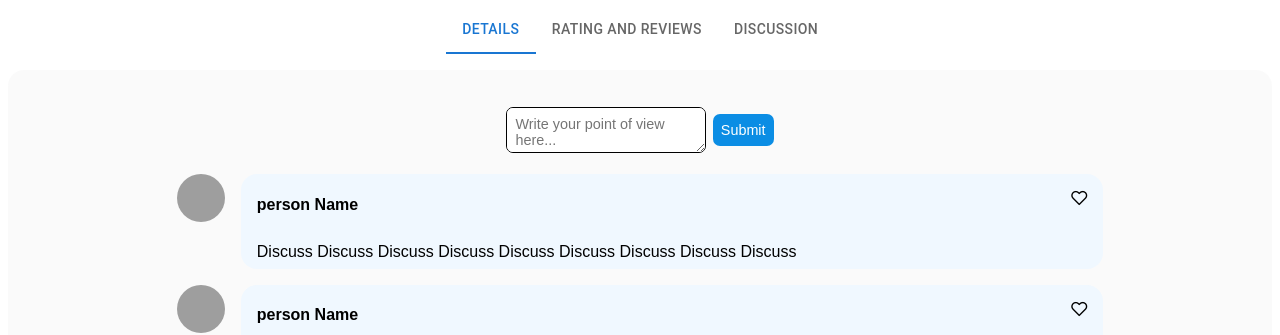
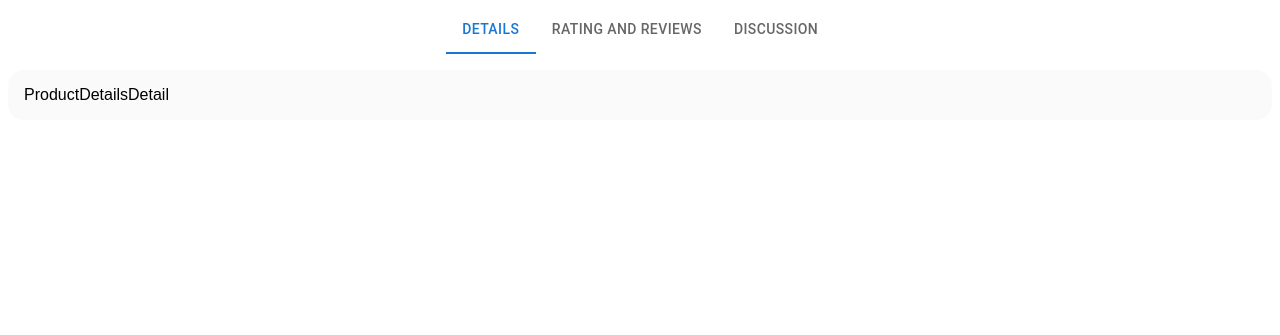
Before and after one commit to tajmalnas/Shop_It, a React (Vite) app: page / in a window 1280 px wide. Shown: the part 482-817 px from the top of the page. Built offline with nearby package versions, Linux system fonts and the light colour scheme; grey boxes are pictures that could not be loaded; a web font is replaced by a local one.

Commit message:
added logic to tabs section

```diff
--- a/src/components/ProductDetailComponents/ProductDiscussion/ProductDisscussion.jsx
+++ b/src/components/ProductDetailComponents/ProductDiscussion/ProductDisscussion.jsx
@@ -6,7 +6,7 @@ const ProductDisscussion = () => {
         <div className="discussion-upper">
             <form>
                 <div className='review-2'>
-                  <textarea placeholder='Write your point of view here...'></textarea>
+                  <textarea placeholder='discuss here...'></textarea>
                   <button>Submit</button>
                 </div>
             </form>
--- a/src/pages/ProductDetailPage/ProductDesignPage.jsx
+++ b/src/pages/ProductDetailPage/ProductDesignPage.jsx
@@ -4,13 +4,19 @@ import Box from '@mui/material/Box';
 import Tabs from '@mui/material/Tabs';
 import Tab from '@mui/material/Tab';
 import { useState } from "react";
-// import ProductDetailsDetail from "../../components/ProductDetailComponents/ProductDetailsDetail/ProductDetailsDetail";
-// import RatingAndReview from "../../components/ProductDetailComponents/RatingAndReview/RatingAndReview";
+import ProductDetailsDetail from "../../components/ProductDetailComponents/ProductDetailsDetail/ProductDetailsDetail";
+import RatingAndReview from "../../components/ProductDetailComponents/RatingAndReview/RatingAndReview";
 import ProductDisscussion from "../../components/ProductDetailComponents/ProductDiscussion/ProductDisscussion";
+
+const tabOptions = [
+    { label: "Details", component: <ProductDetailsDetail /> },
+    { label: "Rating and Reviews", component: <RatingAndReview /> },
+    { label: "Discussion", component: <ProductDisscussion /> },
+];
+
 const ProductDesignPage = () => {
 
     const [value, setValue] = useState(0);
-
     const handleChange = (event, newValue) => {
         setValue(newValue);
     };
@@ -48,17 +54,15 @@ const ProductDesignPage = () => {
             </div>
             <div className="product-design-lower">
                 <Box sx={{ width: '100%', bgcolor: 'background.paper' }}>
-                    <Tabs value={value} onChange={handleChange} centered >
-                      <Tab label="Details" />
-                      <Tab label="Rating and Reviews" />
-                      <Tab label="Discussion" />
+                    <Tabs value={value} onChange={handleChange} centered>
+                        {tabOptions.map((tab, index) => (
+                            <Tab key={index} label={tab.label} />
+                        ))}
                     </Tabs>
                 </Box>
             </div>
             <div className="lower-tab-info">
-                {/* <ProductDetailsDetail/> */}
-                {/* <RatingAndReview/> */}
-                <ProductDisscussion/>
+                {tabOptions[value].component}
             </div>
         </div>
     </div>
```
